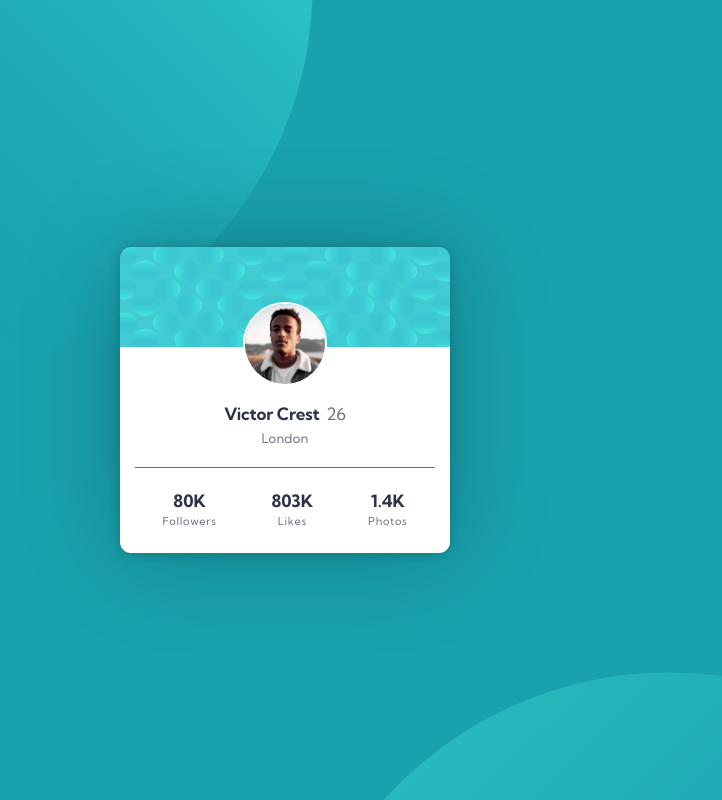
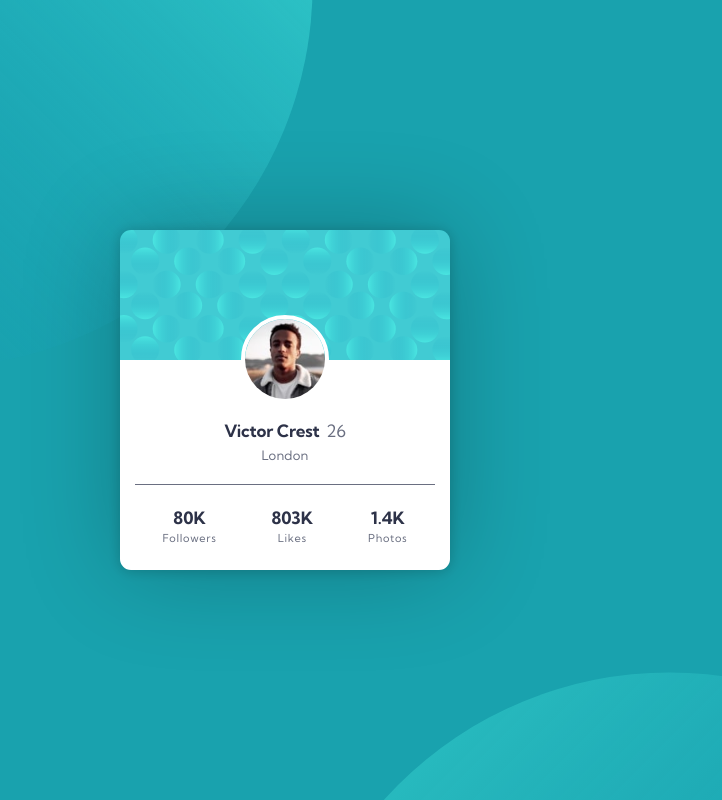
Before and after one commit to VasuBeachoo/profile-card-component, a plain HTML site: page index.html in a window 1280 px wide. Shown: the whole page, without its empty margins (355-1077 px from the left). Drawn offline with Linux system fonts and the light colour scheme.

Commit message:
Update top card spacing

```diff
--- a/css/styles.css
+++ b/css/styles.css
@@ -41,16 +41,16 @@ body {
   border-radius: 11px;
   background-image: url("../images/bg-pattern-card.svg");
   background-repeat: no-repeat;
-  background-size: 100% 100px;
+  background-size: 100% 130px;
   box-shadow: 0 1px 14px rgba(0, 0, 0, 0.18), 0 1px 100px rgba(0, 0, 0, 0.24);
   z-index: 1;
 }
 
 .profile-pic {
   width: 80px;
-  border: 2px solid #ffffff;
+  border: 4px solid #ffffff;
   border-radius: 100%;
-  margin-top: 40px;
+  margin-top: 70px;
 }
 
 .profile-info {
```
